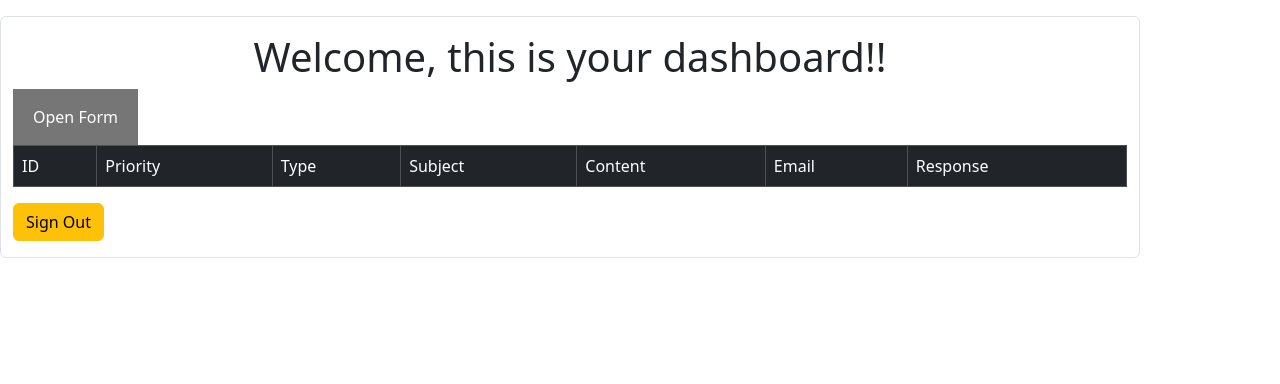
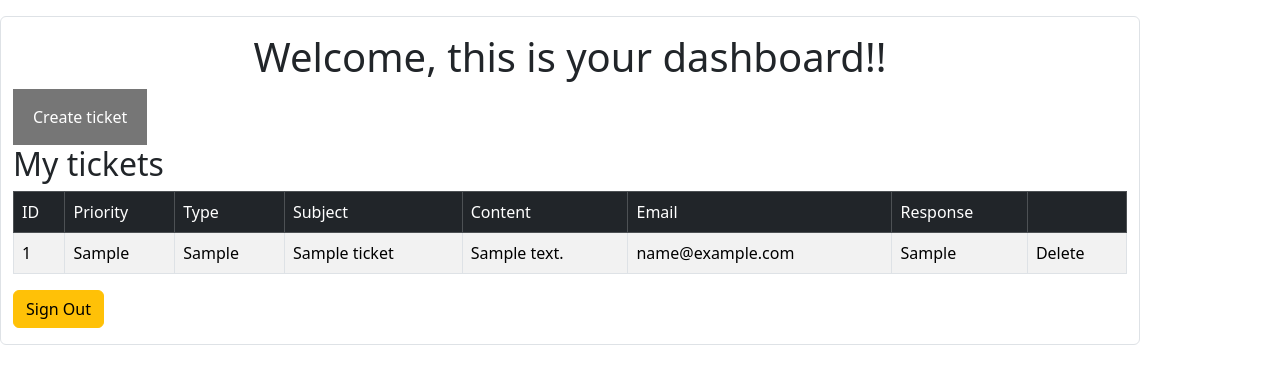
Before and after one commit to SandXs/Project-Security_Chief, a PHP site: page /dashboard.php in a window 1280 px wide. Shown: the top 384 px of the page. Run offline with PHP 8.4, Linux system fonts and the light colour scheme; the visitor is signed in with stand-in values (Sample User, id 1); tables that the repository leaves empty or names only in its code hold one stand-in row (values such as "Sample post").

Commit message:
ticket table works

```diff
--- a/dashboard.php
+++ b/dashboard.php
@@ -1,19 +1,19 @@
 <?php session_start();       // Start the session
 include("Header.php");
-
-
 
 if (!isset($_SESSION['id'])) {         // condition Check: if session is not set.
   header('location: login.php');   // if not set the user is sendback to login page.
 }
 
+$user = Get_user_info();
 ?>
 <body>
   <div class="container col-12 border rounded mt-3" style="z-index: 0;position:absolute;">
     <h1 class=" mt-3 text-center">Welcome, this is your dashboard!! </h1>
     <!-- A button to open the popup form -->
-    <button class="open-button" onclick="openForm()">Open Form</button>
-    <table class="table table-striped table-bordered table-hover">
+    <button class="open-button" onclick="openForm()">Create ticket</button>
+    <h2><?php echo (($GLOBALS['user']['user_is_admin'] == 1) ? "All active tickets" : "My tickets");  ?></h2>
+    <table id="ticketlist" class="table table-striped table-bordered table-hover">
       <thead class="table-dark">
         <tr>
           <td>ID</td>
@@ -23,39 +23,12 @@
           <td>Content</td>
           <td>Email</td>
           <td>Response</td>
+          <td></td>
         </tr>
       </thead>
       <tbody>
       <?php
-      //Get_all_tickets();
-      $rows = Get_all_tickets();
-      //print_r($rows[1]);
-      // for ($i = 1; $i < count($rows); $i++) {
-      //   echo'
-      //     <tr>
-      //       <td>'. $rows[$i]['ticket_id'] .'</td>
-      //       <td>'. $rows[$i]['ticket_priority'] .'</td>
-      //       <td>'. $rows[$i]['ticket_type'] .'</td>
-      //       <td>'. $rows[$i]['ticket_subject'] .'</td>
-      //       <td>'. $rows[$i]['ticket_content'] .'</td>
-      //       <td>'. $rows[$i]['ticket_email'] .'</td>
-      //       <td>'. (isset($rows[$i]['ticket_response'])) ? $rows[$i]['ticket_response'] : "" .'</td>
-      //     </tr>
-      //   ';
-      // }
-      // foreach ($rows as $row) {
-      //   echo'
-      //     <tr>
-      //       <td>'. $row['ticket_id'] .'</td>
-      //       <td>'. $row['ticket_priority'] .'</td>
-      //       <td>'. $row['ticket_type'] .'</td>
-      //       <td>'. $row['ticket_subject'] .'</td>
-      //       <td>'. $row['ticket_content'] .'</td>
-      //       <td>'. $row['ticket_email'] .'</td>
-      //       <td>'. (isset($row['ticket_response'])) ? $row['ticket_response'] : "" .'</td>
-      //     </tr>
-      //   ';
-      // }
+      echo Get_all_tickets();
       ?>
       </tbody>
     </table>
@@ -68,17 +41,21 @@
   <div class="form-popup" id="myForm">
     <form method="post" class="form-container">
       <h1>Create ticket</h1>
-      <div>
-        <label for="ticket_email"><b>Email</b></label>
-        <input type="email" placeholder="Enter Email" name="ticket_email" required>
-      </div>
+      <?php
+      if ($GLOBALS['user']['user_is_admin'] == 1) {
+        echo '
+        <div>
+          <label for="ticket_subject"><b>Email</b></label>
+          <input type="email" placeholder="Enter an Email" name="ticket_email" required>
+        </div>';
+      }
+      ?>
       <div>
         <label for="ticket_subject"><b>Subject</b></label>
         <input type="text" placeholder="Enter Subject" name="ticket_subject" required>
       </div>
       <div>
         <label for="ticket_type"><b>Type</b></label>
-        <!-- <input type="text" placeholder="Enter Subject" name="ticket_type" required> -->
         <select name="ticket_type" required>
           <option value="">--Please choose an option--</option>
           <?php
@@ -90,7 +67,6 @@
       </div>
       <div>
         <label for="ticket_priority"><b>Priority</b></label>
-        <!-- <input type="text" placeholder="Enter Subject" name="ticket_priority" required> -->
         <select name="ticket_priority" required>
           <option value="">--Please choose an option--</option>
           <?php
@@ -117,22 +93,47 @@
   function openForm() {
     document.getElementById("myForm").style.display = "block";
   }
+
+  //delete ticket
+  $('#ticketlist').on('click','tbody tr div#del_ticket', function(){
+    var ticket_id = $(this).find('tr').data('ticket_id');
+    console.log(ticket_id);
+  });
+
+  //edit ticket
+  $('#ticketlist').on('click','tbody tr', function(){
+    var ticket_id = $(this).data('ticket_id');
+    console.log(ticket_id);
+  });
 </script>
 
 <?php
 if (isset($_POST['create_ticket'])) {
   $con = connectdb();
-  $query = 'INSERT INTO tickets (ticket_email,ticket_subject,ticket_type,ticket_content,ticket_priority) VALUES ("'.test_input($con,$_POST['ticket_email']).'","'.test_input($con,$_POST['ticket_subject']).'",'.intval(test_input($con,$_POST['ticket_type'])).',"'.test_input($con,$_POST['ticket_content']).'",'.intval(test_input($con,$_POST['ticket_priority'])).')';
+  $query = 'INSERT INTO tickets SET
+    ticket_email = "'.test_input($con,((isset($_POST['ticket_email']))?$_POST['ticket_email']:$GLOBALS['user']['user_email'])).'",
+    ticket_subject = "'.test_input($con,$_POST['ticket_subject']).'",
+    ticket_type = '.intval(test_input($con,$_POST['ticket_type'])).',
+    ticket_content = "'.test_input($con,$_POST['ticket_content']).'",
+    ticket_priority = '.intval(test_input($con,$_POST['ticket_priority'])).',
+    ticket_del = 0';
   mysqli_query($con, $query);
   echo"<script>closeForm()</script>";
-  //Get_all_tickets();
+  Get_all_tickets();
+}
+
+if (isset($_POST['del_ticket'])) {
+  $con = connectdb();
+  $query = 'UPDATE tickets SET ticket_del = 0 WHERE ticket_id = 0 AND ticket_email = '.$GLOBALS['user']['user_email'];
+  mysqli_query($con, $query);
 }
 
 if (isset($_POST['signout'])) {
   session_destroy();            //  destroys session
   header('location: index.php');
 }
-function Get_user_info ($con){
+function Get_user_info (){
+  $con = connectdb();
   $query = 'SELECT * FROM users WHERE user_id = "'.$_SESSION['id'].'"';
   $result = mysqli_query($con, $query);
   $row = mysqli_fetch_array($result);
@@ -140,37 +141,30 @@
 }
 function Get_all_tickets(){
   $con = connectdb();
-  //$user = Get_user_info($con);
-  // if($user['user_is_admin'] == 1){
-    $rows[] = array();
-    $query = 'SELECT * FROM tickets';
+  if($GLOBALS['user']['user_is_admin'] == 1){
+    $query = 'SELECT * FROM tickets WHERE ticket_del = 0';
     $result = mysqli_query($con, $query);
-    while($row = mysqli_fetch_array($result)) {
-      $rows[] = $row;
-    }
-    //$result = $result->fetch_assoc();
-    //$row = mysqli_fetch_array($result);
-  // } else {
-  //   $query = 'SELECT * FROM tickets WHERE ticket_email = "'.$user['user_email'].'"';
-  //   $result = mysqli_query($con, $query);
-  // }
-  return $rows;
-  // $html = '<tbody>';
-  // while(isset($row)){
-  //   $html .= '
-  //     <tr>
-  //       <td>'. $row['ticket_id'] .'</td>
-  //       <td>'. $row['ticket_priority'] .'</td>
-  //       <td>'. $row['ticket_type'] .'</td>
-  //       <td>'. $row['ticket_subject'] .'</td>
-  //       <td>'. $row['ticket_content'] .'</td>
-  //       <td>'. $row['ticket_email'] .'</td>
-  //       <td>'. (isset($row['ticket_response'])) ? $row['ticket_response'] : "" .'</td>
-  //     </tr>
-  //   ';
-  // }
-  // $html .= '<tbody/>';
-  // return $html;
+  } else {
+    $query = 'SELECT * FROM tickets WHERE ticket_email = "'.$GLOBALS['user']['user_email'].'" AND ticket_del = 0';
+    $result = mysqli_query($con, $query);
+  }
+  $html = '<tbody>';
+  while($row = mysqli_fetch_array($result)){
+    $html .= '
+      <tr class="clickable-row" data-ticket_id="'. $row['ticket_id'] .'">
+        <td>'. $row['ticket_id'] .'</td>
+        <td>'. $row['ticket_priority'] .'</td>
+        <td>'. $row['ticket_type'] .'</td>
+        <td>'. $row['ticket_subject'] .'</td>
+        <td>'. $row['ticket_content'] .'</td>
+        <td>'. $row['ticket_email'] .'</td>
+        <td>'. ((isset($row['ticket_response'])) ? $row['ticket_response'] : "") .'</td>
+        <td><div id="del_ticket">Delete</div></td>
+      </tr>
+    ';
+  }
+  $html .= '<tbody/>';
+  return $html;
 }
 
 ?>
```
